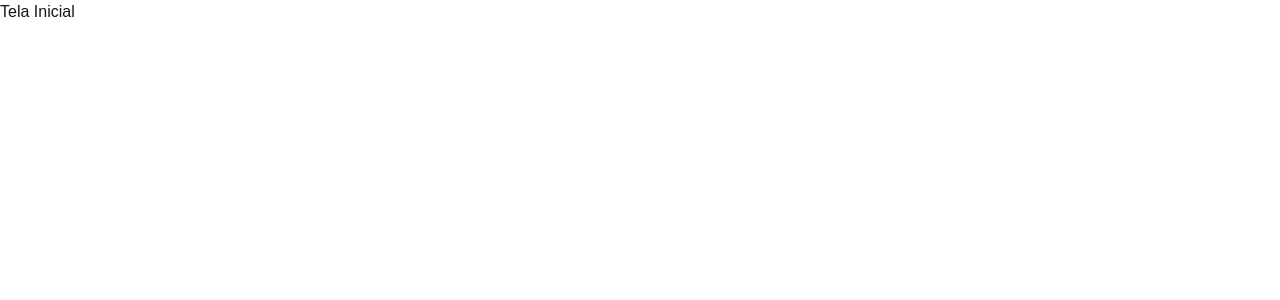
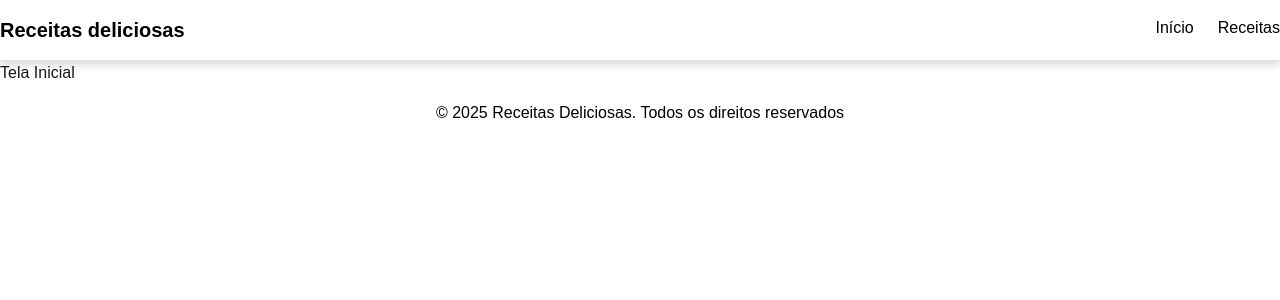
Before and after one commit to anaclaudiafreitasreiss-droid/receitas, a Next.js app: page / in a window 1280 px wide. Shown: the top 300 px of the page. Built offline with nearby package versions, Linux system fonts and the light colour scheme.

Commit message:
Implementa cabeçalho e rodapé

```diff
--- a/app/layout.tsx
+++ b/app/layout.tsx
@@ -1,14 +1,17 @@
 import type { Metadata } from "next";
 import { Inter } from "next/font/google";
 import "./globals.css";
+import Header from "@/components/Header";
+import Footer from "@/components/Footer";
 
-const inter = Inter({ subsets: ["latin"] });
-variable: "--font-inter";
-subsets: ["latin"];
+const inter = Inter({
+  variable: "--font-inter",
+  subsets: ["latin"]
+})
 
 export const metadata: Metadata = {
   title: "Receitas",
-  description: "Site de receitas culinárias para todos os gostos e ocasiões.",
+  description: "Site de receitas simples e saborosas.",
 };
 
 export default function RootLayout({
@@ -17,11 +20,14 @@
   children: React.ReactNode;
 }>) {
   return (
-    <html
-      lang="pt-BR"
-      className={`${inter.variable} h-full antialiased`}
-    >
-      <body className="min-h-full flex flex-col">{children}</body>
+    <html lang="pt-BR">
+      <body
+        className={`${inter.variable} antialiased min-h-screen flex flex-col`}
+      >
+        <Header />
+        {children}
+        <Footer />
+      </body>
     </html>
   );
 }
--- /dev/null
+++ b/components/Footer/index.tsx
@@ -0,0 +1,9 @@
+export default function Footer() {
+  return (
+    <footer className="bg-white py-4 text-black">
+      <div className="container mx-auto text-center">
+        <p>© 2025 Receitas Deliciosas. Todos os direitos reservados</p>
+      </div>
+    </footer>
+  )
+}
--- /dev/null
+++ b/components/Header/index.tsx
@@ -0,0 +1,21 @@
+import Link from "next/link";
+
+export default function Header() {
+  return (
+    <header className="w-full bg-white text-black py-4 border-b border-slate-200 drop-shadow-lg">
+      <div className="flex justify-between container mx-auto">
+        <Link className="text-xl font-bold hover:scale-105 transition-all" href="/">Receitas deliciosas</Link>
+
+        <nav className="flex gap-6">
+          <Link className="hover:text-orange-500 transition-colors" href="/">
+            Início
+          </Link>
+
+          <Link className="hover:text-orange-500 transition-colors" href="/receitas">
+            Receitas
+          </Link>
+        </nav>
+      </div>
+    </header>
+  )
+}
```
